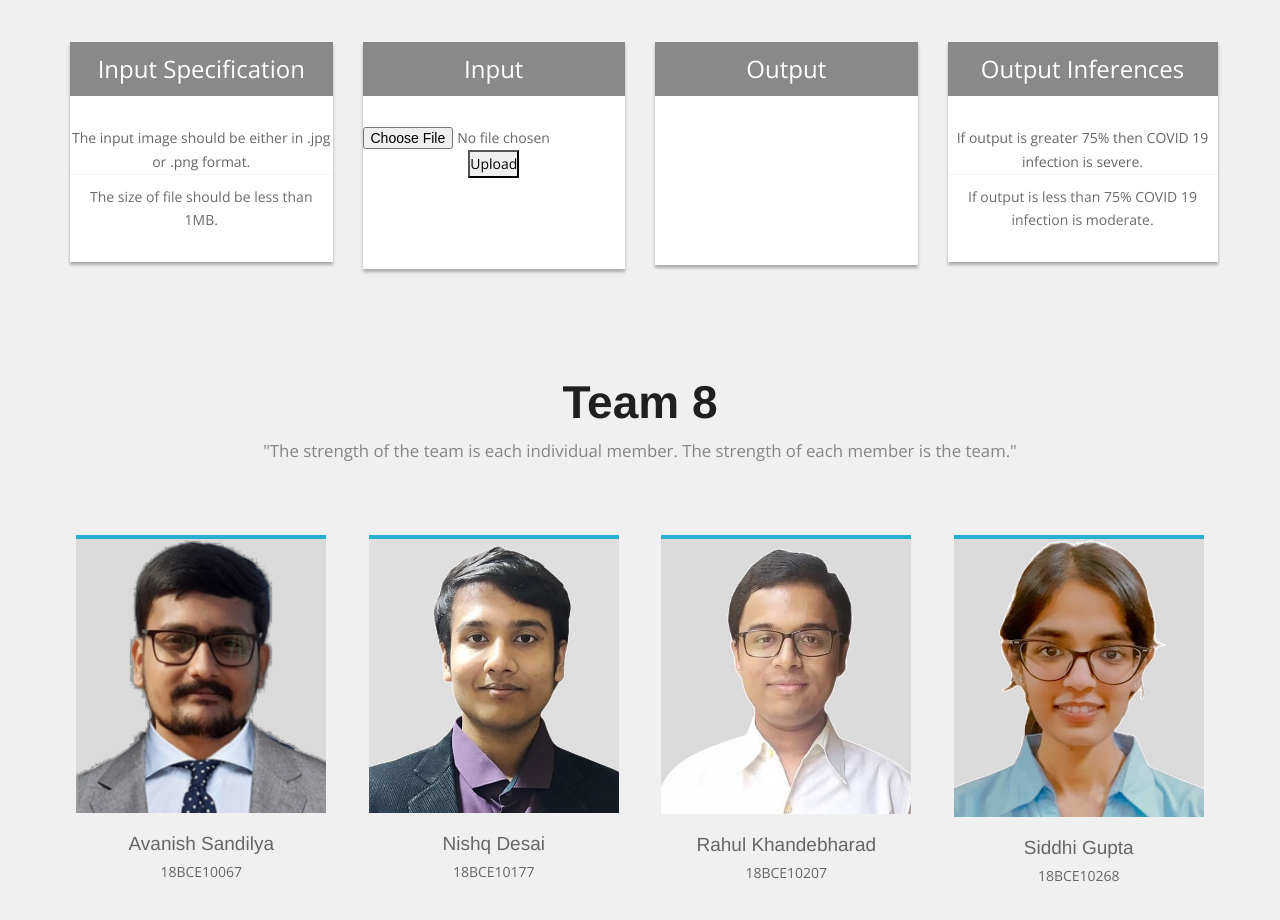
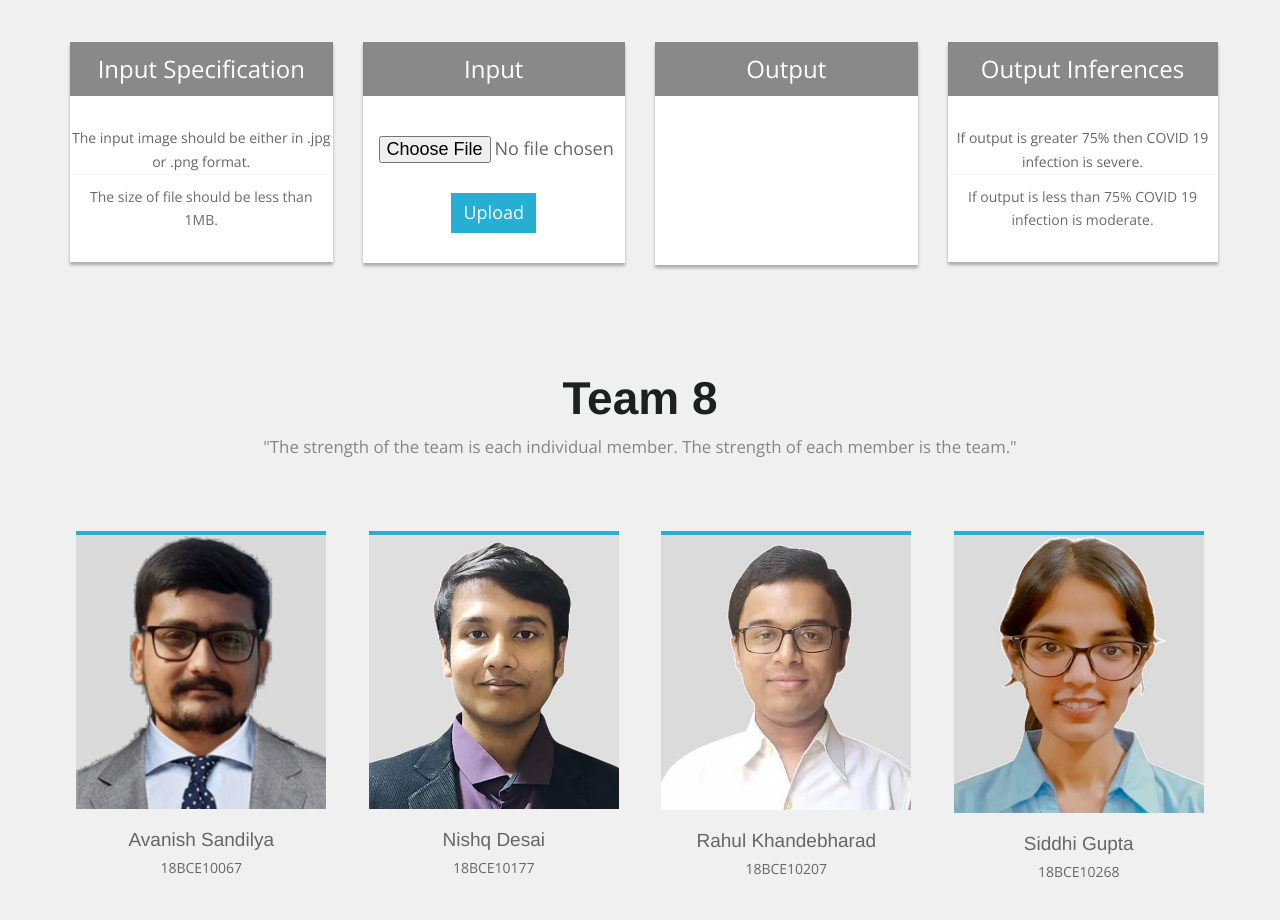
Before and after one commit to RahulKhandebharad/Capstone-Project-, a plain HTML site: page index.html in a window 1280 px wide. Shown: the part 2980-3900 px from the top of the page. Drawn offline with nearby package versions, Linux system fonts and the light colour scheme.

Commit message:
Update index.html

```diff
--- a/index.html
+++ b/index.html
@@ -239,14 +239,10 @@
         <ul class="plan plan2">
           <li class="plan-name">Input </li>
             <form style="text-align: center; " method="POST" enctype="multipart/form-data" >
-             <input type=file name=file>
-            <input type=submit value=Upload >
+             <input class="btn-lg" type=file name=file>
+            <!---<input type=submit value=Upload >--->
             </form>
-
-            <br>
-            <br>
-            <br>
-          <!---<li class="plan-action"> <a href="#" class="btn btn-danger btn-lg">Upload</a> </li>-->
+          <li class="plan-action"> <a href="#" class="btn btn-danger btn-lg">Upload</a> </li>
         </ul>
     </div>
       <div class="col-lg-3 col-md-3 col-xs-12">
```
